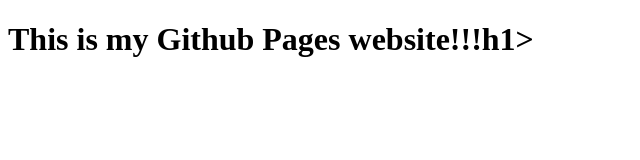
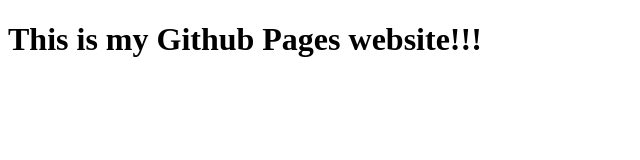
Before and after one commit to pdjordj11/pdjordj11.github.io, a plain HTML site: page index.html in a window 1280 px wide. Shown: the full height of the page, 0-640 px from the left. Drawn offline with Linux system fonts and the light colour scheme.

Commit message:
Fixed Typo in index file

```diff
--- a/index.html
+++ b/index.html
@@ -6,6 +6,6 @@
         </title>
     </head>
     <body>
-        <h1>This is my Github Pages website!!!h1>
+        <h1>This is my Github Pages website!!!<h1>
     </body>
 </html>
```
